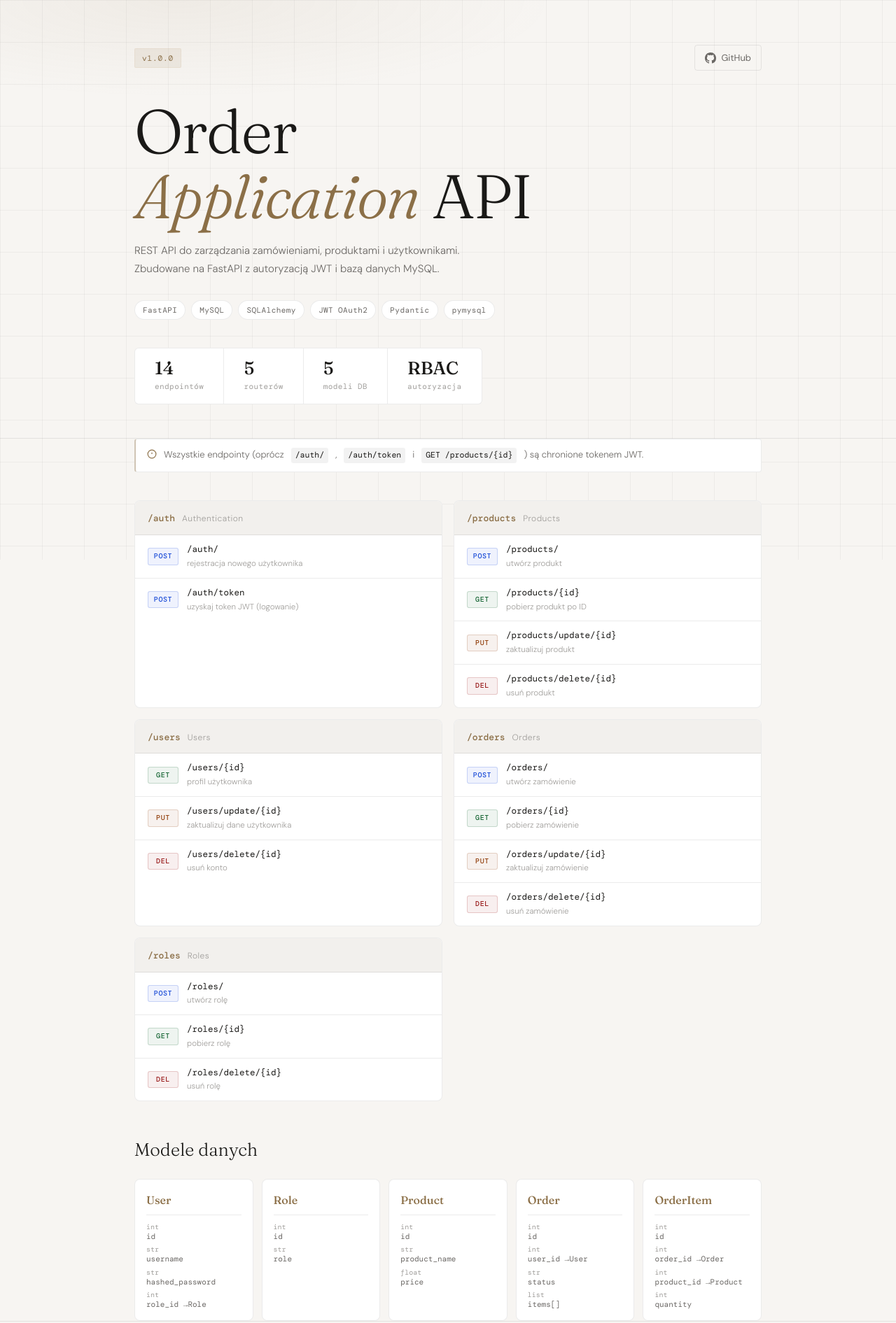
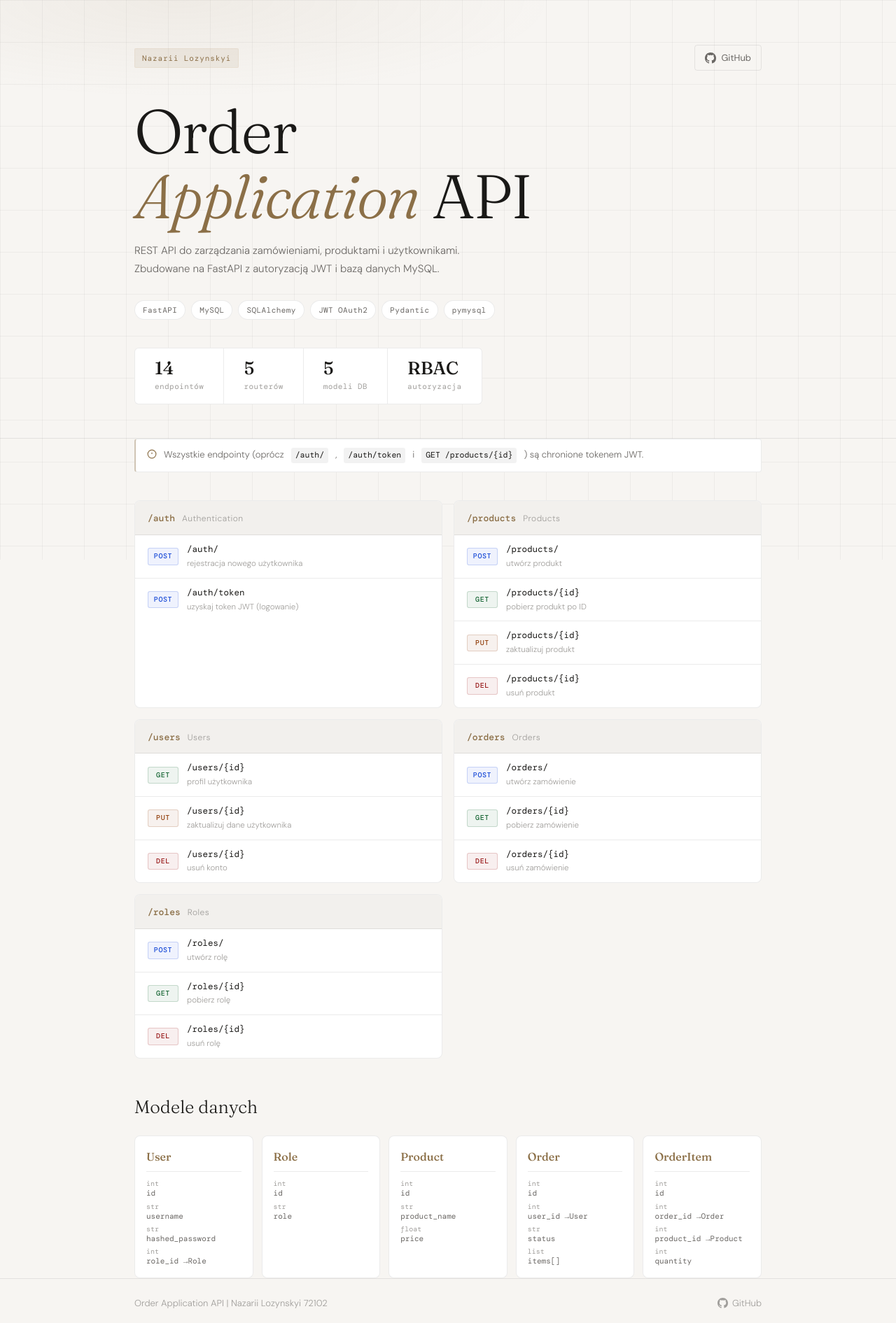
Before and after one commit to Culetter/Projekt-API, a plain HTML site: page index.html in a window 1280 px wide. Shown: the top 1891 px of the page at 70% size. Drawn offline with nearby package versions, Linux system fonts and the light colour scheme.

Commit message:
Code cleaning

```diff
--- a/index.html
+++ b/index.html
@@ -15,8 +15,8 @@
   <header class="hero">
     <div class="container">
       <div class="hero-top">
-        <div class="tag">v1.0.0</div>
-        <a href="https://github.com/culetter" class="github-link" target="_blank" rel="noopener">
+        <div class="tag">Nazarii Lozynskyi</div>
+        <a href="https://github.com/Culetter/Projekt-API" class="github-link" target="_blank" rel="noopener">
           <svg width="16" height="16" viewBox="0 0 24 24" fill="currentColor"><path d="M12 0C5.37 0 0 5.37 0 12c0 5.31 3.435 9.795 8.205 11.385.6.105.825-.255.825-.57 0-.285-.015-1.23-.015-2.235-3.015.555-3.795-.735-4.035-1.41-.135-.345-.72-1.41-1.23-1.695-.42-.225-1.02-.78-.015-.795.945-.015 1.62.87 1.845 1.23 1.08 1.815 2.805 1.305 3.495.99.105-.78.42-1.305.765-1.605-2.67-.3-5.46-1.335-5.46-5.925 0-1.305.465-2.385 1.23-3.225-.12-.3-.54-1.53.12-3.18 0 0 1.005-.315 3.3 1.23.96-.27 1.98-.405 3-.405s2.04.135 3 .405c2.295-1.56 3.3-1.23 3.3-1.23.66 1.65.24 2.88.12 3.18.765.84 1.23 1.905 1.23 3.225 0 4.605-2.805 5.625-5.475 5.925.435.375.81 1.095.81 2.22 0 1.605-.015 2.895-.015 3.3 0 .315.225.69.825.57A12.02 12.02 0 0 0 24 12c0-6.63-5.37-12-12-12z"/></svg>
           GitHub
         </a>
@@ -101,12 +101,12 @@
         </div>
         <div class="endpoint">
           <span class="method put">PUT</span>
-          <span class="path">/products/update/{id}</span>
+          <span class="path">/products/{id}</span>
           <span class="desc">zaktualizuj produkt</span>
         </div>
         <div class="endpoint">
           <span class="method delete">DEL</span>
-          <span class="path">/products/delete/{id}</span>
+          <span class="path">/products/{id}</span>
           <span class="desc">usuń produkt</span>
         </div>
       </div>
@@ -123,12 +123,12 @@
         </div>
         <div class="endpoint">
           <span class="method put">PUT</span>
-          <span class="path">/users/update/{id}</span>
+          <span class="path">/users/{id}</span>
           <span class="desc">zaktualizuj dane użytkownika</span>
         </div>
         <div class="endpoint">
           <span class="method delete">DEL</span>
-          <span class="path">/users/delete/{id}</span>
+          <span class="path">/users/{id}</span>
           <span class="desc">usuń konto</span>
         </div>
       </div>
@@ -149,13 +149,8 @@
           <span class="desc">pobierz zamówienie</span>
         </div>
         <div class="endpoint">
-          <span class="method put">PUT</span>
-          <span class="path">/orders/update/{id}</span>
-          <span class="desc">zaktualizuj zamówienie</span>
-        </div>
-        <div class="endpoint">
           <span class="method delete">DEL</span>
-          <span class="path">/orders/delete/{id}</span>
+          <span class="path">/orders/{id}</span>
           <span class="desc">usuń zamówienie</span>
         </div>
       </div>
@@ -177,7 +172,7 @@
         </div>
         <div class="endpoint">
           <span class="method delete">DEL</span>
-          <span class="path">/roles/delete/{id}</span>
+          <span class="path">/roles/{id}</span>
           <span class="desc">usuń rolę</span>
         </div>
       </div>
@@ -236,8 +231,8 @@
 
   <footer>
     <div class="container footer-inner">
-      <span>Order Application API</span>
-      <a href="https://github.com/culetter" target="_blank" rel="noopener">
+      <span>Order Application API | Nazarii Lozynskyi 72102</span>
+      <a href="https://github.com/Culetter/Projekt-API" target="_blank" rel="noopener">
         <svg width="15" height="15" viewBox="0 0 24 24" fill="currentColor"><path d="M12 0C5.37 0 0 5.37 0 12c0 5.31 3.435 9.795 8.205 11.385.6.105.825-.255.825-.57 0-.285-.015-1.23-.015-2.235-3.015.555-3.795-.735-4.035-1.41-.135-.345-.72-1.41-1.23-1.695-.42-.225-1.02-.78-.015-.795.945-.015 1.62.87 1.845 1.23 1.08 1.815 2.805 1.305 3.495.99.105-.78.42-1.305.765-1.605-2.67-.3-5.46-1.335-5.46-5.925 0-1.305.465-2.385 1.23-3.225-.12-.3-.54-1.53.12-3.18 0 0 1.005-.315 3.3 1.23.96-.27 1.98-.405 3-.405s2.04.135 3 .405c2.295-1.56 3.3-1.23 3.3-1.23.66 1.65.24 2.88.12 3.18.765.84 1.23 1.905 1.23 3.225 0 4.605-2.805 5.625-5.475 5.925.435.375.81 1.095.81 2.22 0 1.605-.015 2.895-.015 3.3 0 .315.225.69.825.57A12.02 12.02 0 0 0 24 12c0-6.63-5.37-12-12-12z"/></svg>
         GitHub
       </a>
```
Also changed, not shown: 1 other file.
